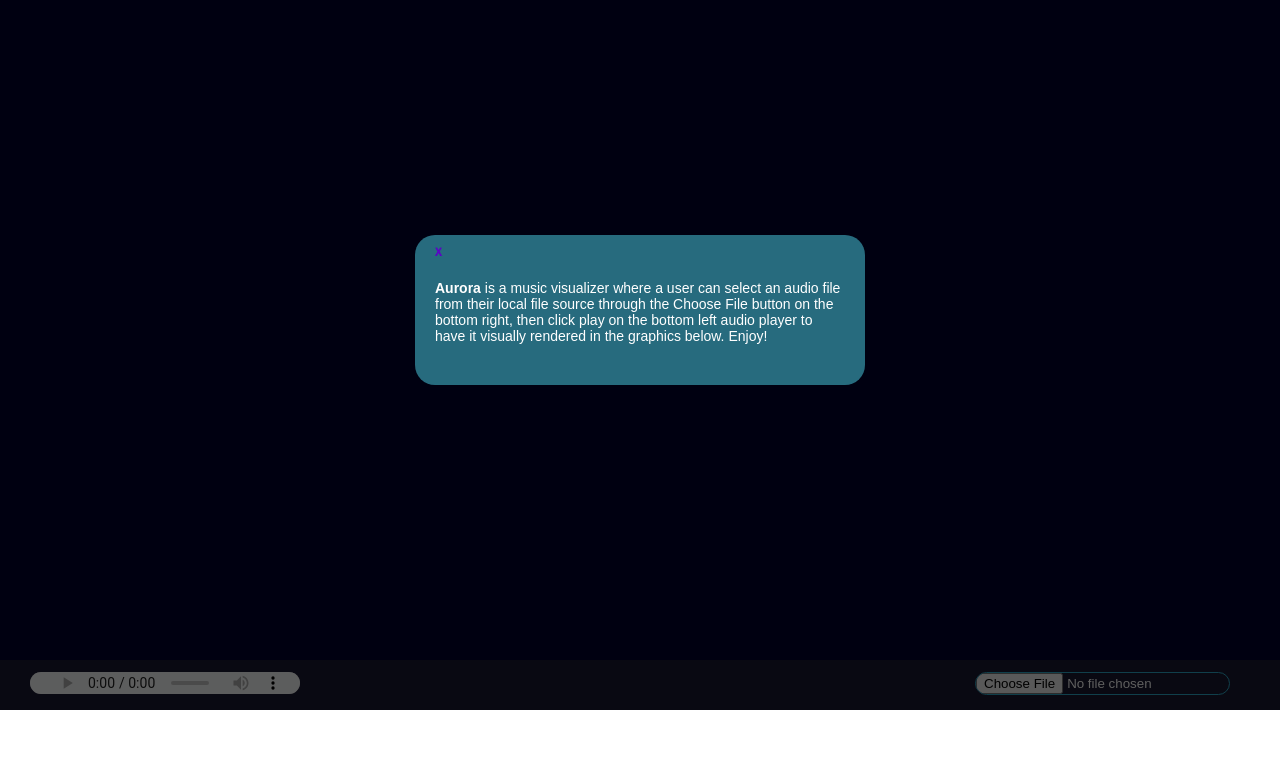
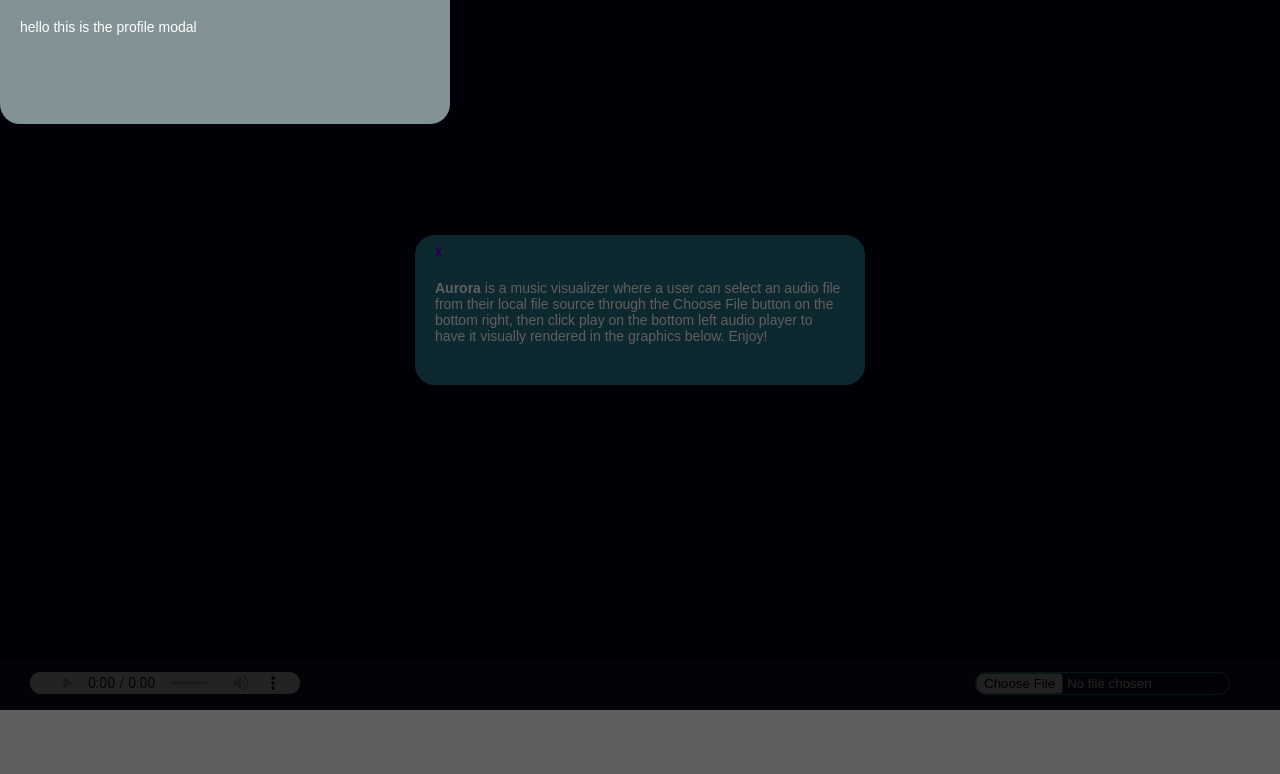
Before and after one commit to dlaucodes/JSProject, a website built with webpack: page index.html in a window 1280 px wide. Shown: the part 90-864 px from the top of the page. Before the commit the page ends 800 px from the top, so only its background shows below. Built offline with Linux system fonts and the light colour scheme.

Commit message:
second modal working

```diff
--- a/index.html
+++ b/index.html
@@ -20,6 +20,10 @@
         <div class="dropdown">
             <button class="dropbtn">About</button>
         </div>
+
+        <div class="profile">
+            <button class="profileButton"> profile</button>
+        </div>
     </div>
 
     <canvas id="canvas1"></canvas>
@@ -29,6 +33,8 @@
         <input type="file" id="fileupload" accept="'audio/*" />
         <audio id="audio1" controls></audio>
     </div>
+
+
 
 
     <div class="modal-wrapper active">
@@ -41,6 +47,16 @@
         </div>
     </div>
 
+    <div class="profile-moda-wrapper">
+        <div class="profile-modal-inner">
+            <div class="modal-content">
+            hello this is the profile modal
+            </div>
+
+        </div>
+        <span class="close-button">X</span>
+    </div>
+
 
 </body>
 </html>
--- a/src/index.js
+++ b/src/index.js
@@ -146,6 +146,19 @@ document.addEventListener('click', ()=> {
         modal.classList.remove("active");
     });
 
+    const profileBtn = document.querySelector('.profileButton');
+    const profmod = document.querySelector(".profile-moda-wrapper");
+
+
+
+    profileBtn.addEventListener("click", () => {
+        profmod.classList.add("active");
+        console.log('hello')
+    });
+
+    closeBtn.addEventListener("click", () => {
+        profmod.classList.remove("active");
+    });
 
 
 
--- a/src/styles/style.scss
+++ b/src/styles/style.scss
@@ -182,7 +182,7 @@
 .span {
     padding-right: 2px;
     align-content: left;
-
+    z-index: 1999;
 }
 
 .selectfile {
@@ -200,3 +200,31 @@ audio::-webkit-media-controls-panel {
     background-color: #ffffff94;
     border: 1px solid rgb(44, 170, 202);
 }
+
+.profile-moda-wrapper {
+    display: active;
+    justify-content: center;
+    align-items: center;
+    position: absolute;
+    top: 400;
+    left: 0;
+    width: 100%;
+    height: 100%;
+    background-color: rgba(0, 0, 0, 0.627);
+    z-index: 1999;
+
+}
+
+.profile-modal-inner {
+    position: absolute;
+    width: 450px;
+    height: 150px;
+    background-color: white;
+    padding: 45px 20px;
+    border-radius: 20px;
+    background-color: rgba(177, 198, 202, 0.737);
+    color: white;
+    font-family: Arial, Helvetica, sans-serif;
+    font-weight: 20;
+    font-size: 14px;
+}
```
Also changed, not shown: dist/main.css, dist/main.js.
